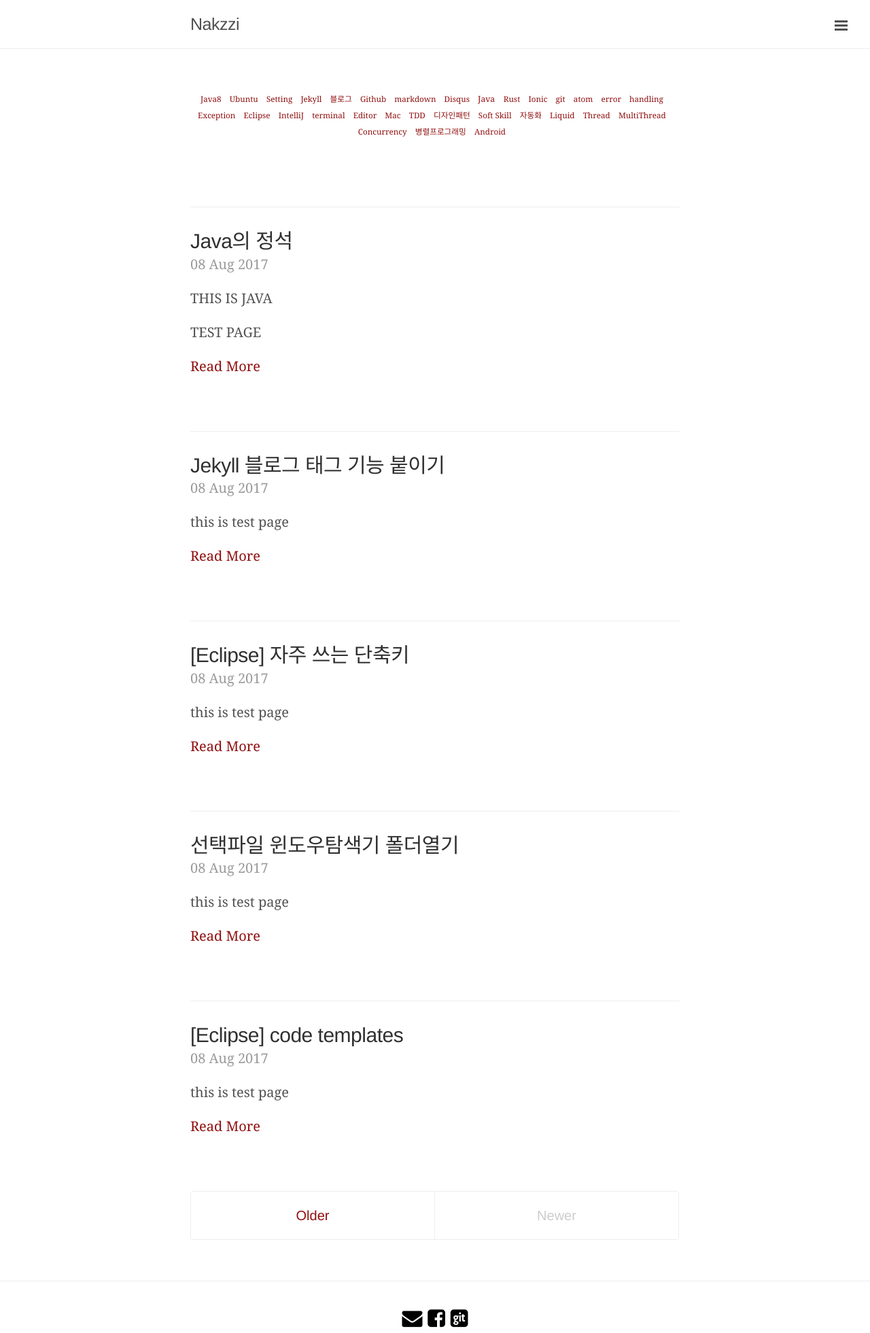
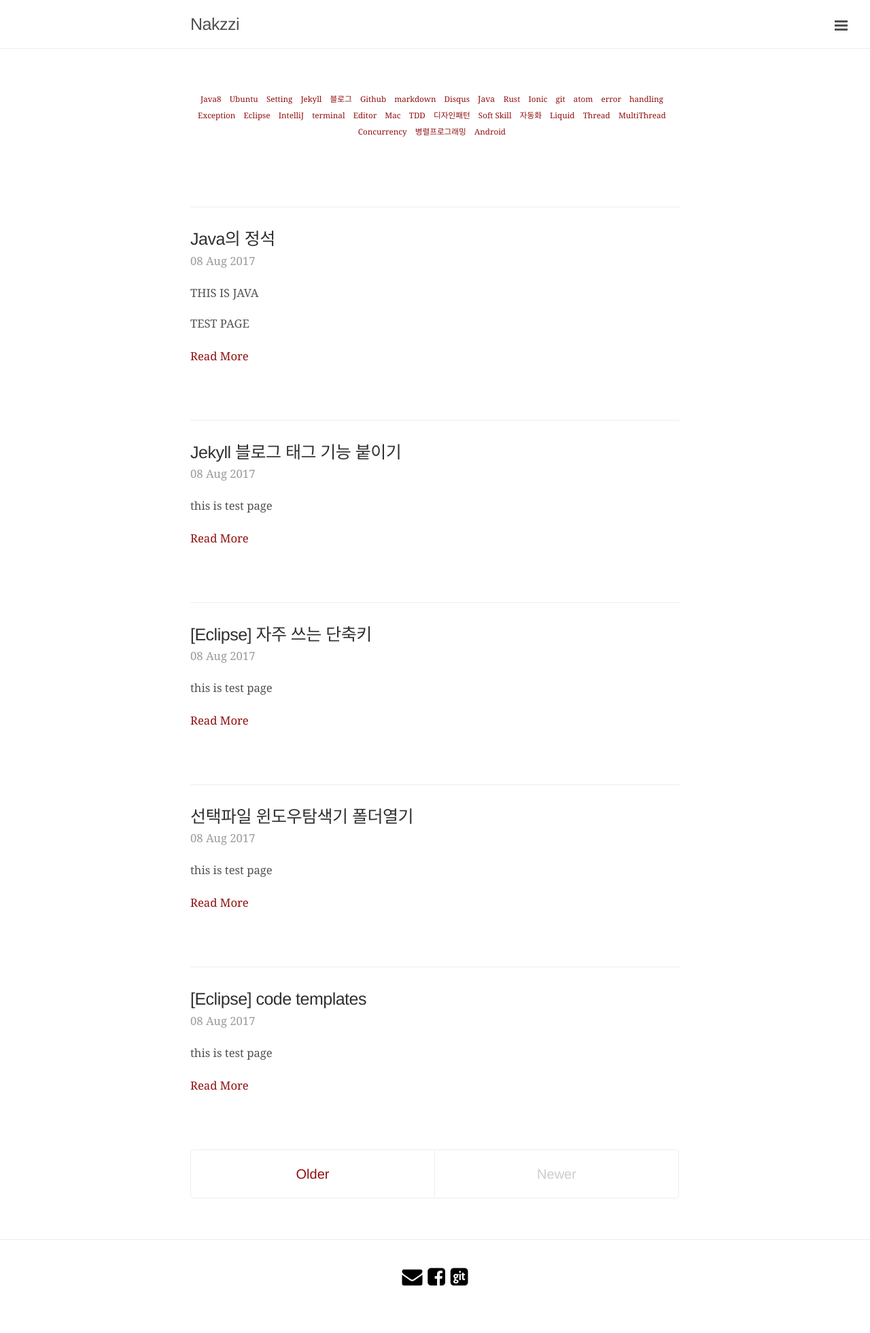
Before and after one commit to cholnh/cholnh.github.io, a Jekyll site: the page built from index.html, in a window 1280 px wide. Shown: the whole page at 68% size. Built offline with Jekyll 4.4.1, drawn with Linux system fonts in a browser that asks for light colours; Markdown is read by kramdown in place of the engine named in the settings; the list of posts is cut into pages by our own code; after the commit the page ends 1900 px from its top, so only the background shows below that.

Commit message:
Update index.html

```diff
--- a/index.html
+++ b/index.html
@@ -15,19 +15,19 @@ layout: default
   {% for post in paginator.posts %}
   <hr>
   <div class="post">
-    <h2 class="post-title">
+    <h3 class="post-title">
       <a href="{{ post.url }}">
         {{ post.title }}
       </a>
-    </h2>
+    </h3>
 
-    <span class="post-date">{{ post.date | date_to_string }}</span>
+    <span class="post-date"><small>{{ post.date | date_to_string }}</small></span>
 
   <div class="entry">
-    {{ post.excerpt }}
+    <small>{{ post.excerpt }}</small>
   </div>
 
-  <a href="{{ site.baseurl }}{{ post.url }}" class="read-more">Read More</a>
+  <a href="{{ site.baseurl }}{{ post.url }}" class="read-more"><small>Read More</small></a>
   </div>
   {% endfor %}
 </div>
```
